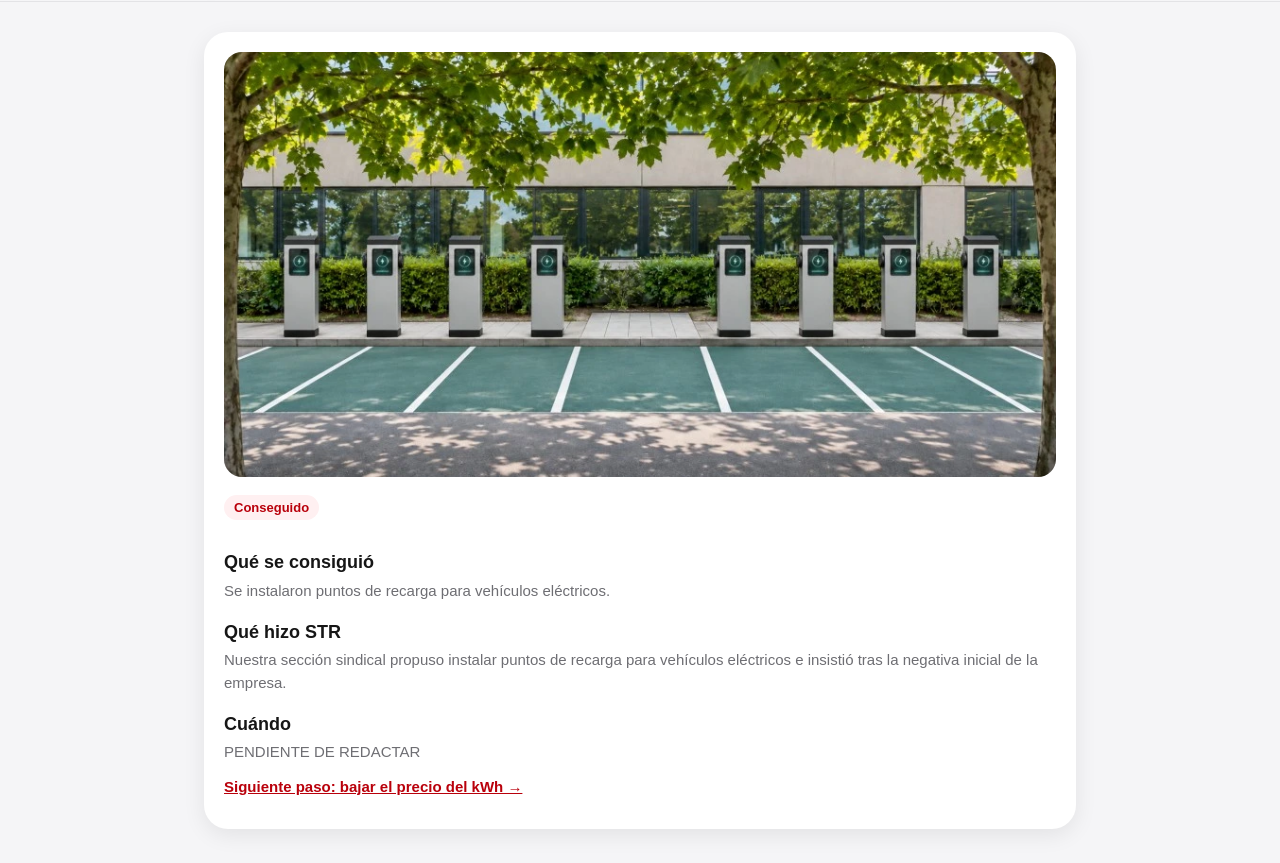
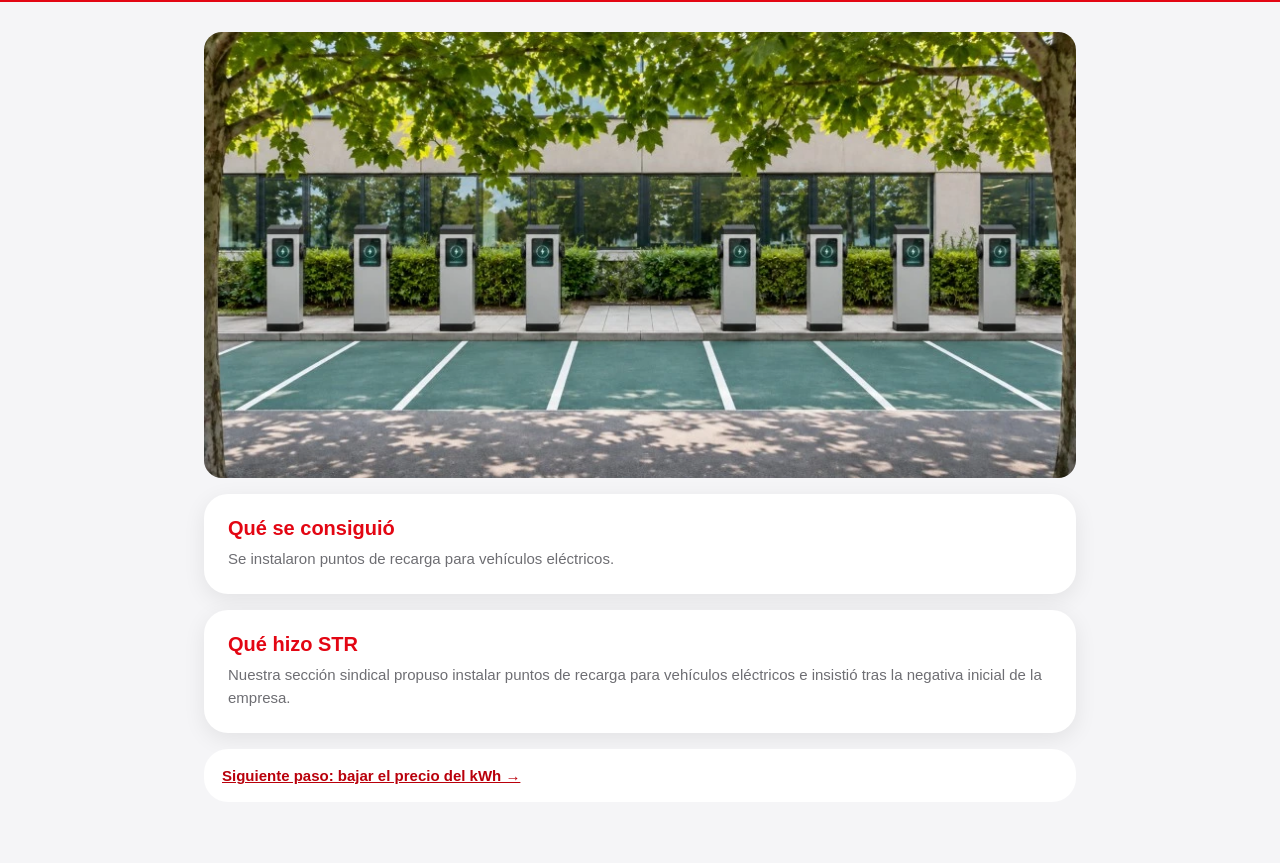
Before and after one commit to STR-IG/str-pwa, a plain HTML site: page nuestros-logros.html in a window 1280 px wide. Shown: the part 65-928 px from the top of the page. After the commit the page ends 901 px from the top, so only its background shows below. Drawn offline with Linux system fonts and the light colour scheme; no server answers.

Commit message:
Unify achievement styling and update COVID bonus explanation

```diff
--- a/actividad-informacion-sindical.html
+++ b/actividad-informacion-sindical.html
@@ -90,6 +90,7 @@
     .resolved-topics > summary { padding:14px 0; font-size:18px; font-weight:800; cursor:pointer; }
     @media (min-width:700px) { .topic-card { padding:22px 24px 24px; } }
   </style>
+  <link rel="stylesheet" href="logros.css">
 </head>
 <body>
   <header class="top"><div class="top-inner"><a class="back" href="app.html" aria-label="Volver al menú principal">‹</a><h1>Actividad e información sindical</h1></div></header>
--- a/actividad-informacion-sindical.js
+++ b/actividad-informacion-sindical.js
@@ -51,6 +51,7 @@ function addBadge(card, entry) {
 }
 
 function addDate(card, entry) {
+  if (entry.tipo === 'logro' && !hasDate(entry.fecha)) return;
   const row = element('div', '', 'post-date');
   const prefix = entry.tipo === 'tema' ? 'Actualizado: ' : '📅 ';
   if (entry.fecha) {
@@ -64,6 +65,10 @@ function addDate(card, entry) {
   card.append(row);
 }
 
+function hasDate(value) {
+  return Boolean(value?.trim()) && !value.includes(PENDING) && !Number.isNaN(Date.parse(value));
+}
+
 function relatedLink(entry, label = 'Relacionado con: ') {
   const related = CONTENIDOS.find(item => item.id === entry.relacionado);
   if (!related) return null;
@@ -72,6 +77,7 @@ function relatedLink(entry, label = 'Relacionado con: ') {
 
 function listingCard(entry) {
   const card = element('article', '', 'post content-card');
+  if (entry.tipo === 'logro') card.classList.add('achievement-card');
   card.append(element('h2', entry.titulo));
   if (entry.estado) card.append(element('span', statuses[entry.estado] || entry.estado, 'status'));
   addDate(card, entry);
@@ -139,20 +145,26 @@ function renderList(section) {
 }
 
 function detailBlock(card, title, text) {
-  card.append(element('h3', title), element('p', text || PENDING));
+  const block = element('section', '', 'detail-block');
+  block.append(element('h3', title), element('p', text || PENDING));
+  card.append(block);
 }
 
 function renderDetail(entry) {
   const section = sections.find(item => item.tipo === entry.tipo);
   screen(entry.titulo, HUB + '?vista=' + section.vista, section.titulo);
   const card = element('article', '', 'post content-card');
+  if (entry.tipo === 'logro') {
+    document.body.classList.add('achievement-detail');
+    card.classList.add('achievement-detail-card');
+  }
   if (entry.imagen) {
     const image = element('img', '', 'content-image');
     image.src = entry.imagen;
     image.alt = 'Puntos de recarga para vehículos eléctricos';
     card.append(image);
   }
-  card.append(element('span', statuses[entry.estado] || entry.estado, 'status'));
+  if (entry.tipo === 'proyecto') card.append(element('span', statuses[entry.estado] || entry.estado, 'status'));
   const ficha = entry.ficha || {};
   if (entry.tipo === 'proyecto') {
     detailBlock(card, 'Qué proponemos', ficha.objetivo);
@@ -162,7 +174,12 @@ function renderDetail(entry) {
   } else {
     detailBlock(card, 'Qué se consiguió', ficha.objetivo);
     detailBlock(card, 'Qué hizo STR', ficha.actuaciones);
-    detailBlock(card, 'Cuándo', ficha.cuando || (entry.fecha && dateFormat.format(new Date(entry.fecha))));
+    const when = ficha.cuando?.trim();
+    if (when && !when.includes(PENDING)) {
+      detailBlock(card, 'Cuándo', when);
+    } else if (hasDate(entry.fecha)) {
+      detailBlock(card, 'Cuándo', dateFormat.format(new Date(entry.fecha)));
+    }
   }
   const related = relatedLink(entry, entry.id === 'puntos-recarga' ? 'Siguiente paso: ' : 'Relacionado con: ');
   if (related) {
--- a/actividad-sindical-datos.mjs
+++ b/actividad-sindical-datos.mjs
@@ -47,8 +47,8 @@ export const CONTENIDOS = [
     estado: 'conseguido', categoria: 'Condiciones laborales y reconocimiento económico',
     resumen: '', enlace: 'actividad-informacion-sindical.html?ficha=prima-covid', relacionado: '',
     ficha: {
-      objetivo: 'Se acordó una prima COVID.',
-      actuaciones: 'STR propuso la fórmula de la prima, la afiliación la votó y la empresa la aceptó.',
+      objetivo: 'La empresa aprobó el pago de una prima a las personas que siguieron trabajando durante la pandemia.',
+      actuaciones: 'Durante la pandemia propusimos a la empresa que se reconociera con una prima a quienes acudían a trabajar. Defendimos que ese esfuerzo debía compensarse. No hubo unanimidad entre las secciones sindicales, ya que otras planteaban que la prima debía cobrarla toda la plantilla. La empresa aceptó nuestra propuesta y se abonó la prima.',
       cuando: ''
     }
   },
--- /dev/null
+++ b/logros.css
@@ -0,0 +1,17 @@
+.achievement-card { padding:18px; color:#fff; background:var(--red); }
+.achievement-card h2 { margin-bottom:8px; color:inherit; font-size:clamp(21px,5.7vw,27px); line-height:1.12; }
+.achievement-card p, .achievement-card .post-date { color:inherit; }
+.achievement-card .status { color:var(--red); background:#fff; }
+.achievement-card .primary { border:1px solid #fff; color:#fff; background:transparent; }
+.achievement-card .primary:hover { background:var(--red-dark); }
+.achievement-card a:focus-visible { outline-color:#fff; }
+.achievement-detail .top { color:#fff; background:var(--red); border-bottom-color:var(--red); }
+.achievement-detail .back { color:var(--red); background:#fff; }
+.achievement-detail-card { display:grid; gap:16px; padding:0; overflow:visible; background:transparent; box-shadow:none; }
+.achievement-detail-card .detail-block { padding:18px; border-radius:24px; background:#fff; box-shadow:0 6px 22px rgba(0,0,0,.08); }
+.achievement-detail-card .detail-block h3 { margin:0 0 8px; color:var(--red); font-size:20px; line-height:1.2; }
+.achievement-detail-card .content-image { margin:0; }
+.achievement-detail-card > .related { padding:16px 18px; border-radius:24px; background:#fff; }
+@media (min-width:700px) {
+  .achievement-card, .achievement-detail-card .detail-block { padding:22px 24px 24px; }
+}
--- a/nuestros-logros.html
+++ b/nuestros-logros.html
@@ -74,6 +74,7 @@
     .category-heading { font-size:19px; line-height:1.3; }
     .group { display:grid; gap:16px; }
   </style>
+  <link rel="stylesheet" href="logros.css">
 </head>
 <body>
   <header class="top"><div class="top-inner"><a class="back" href="actividad-informacion-sindical.html" aria-label="Volver a Actividad e información sindical">‹</a><h1>Nuestros logros</h1></div></header>
```
